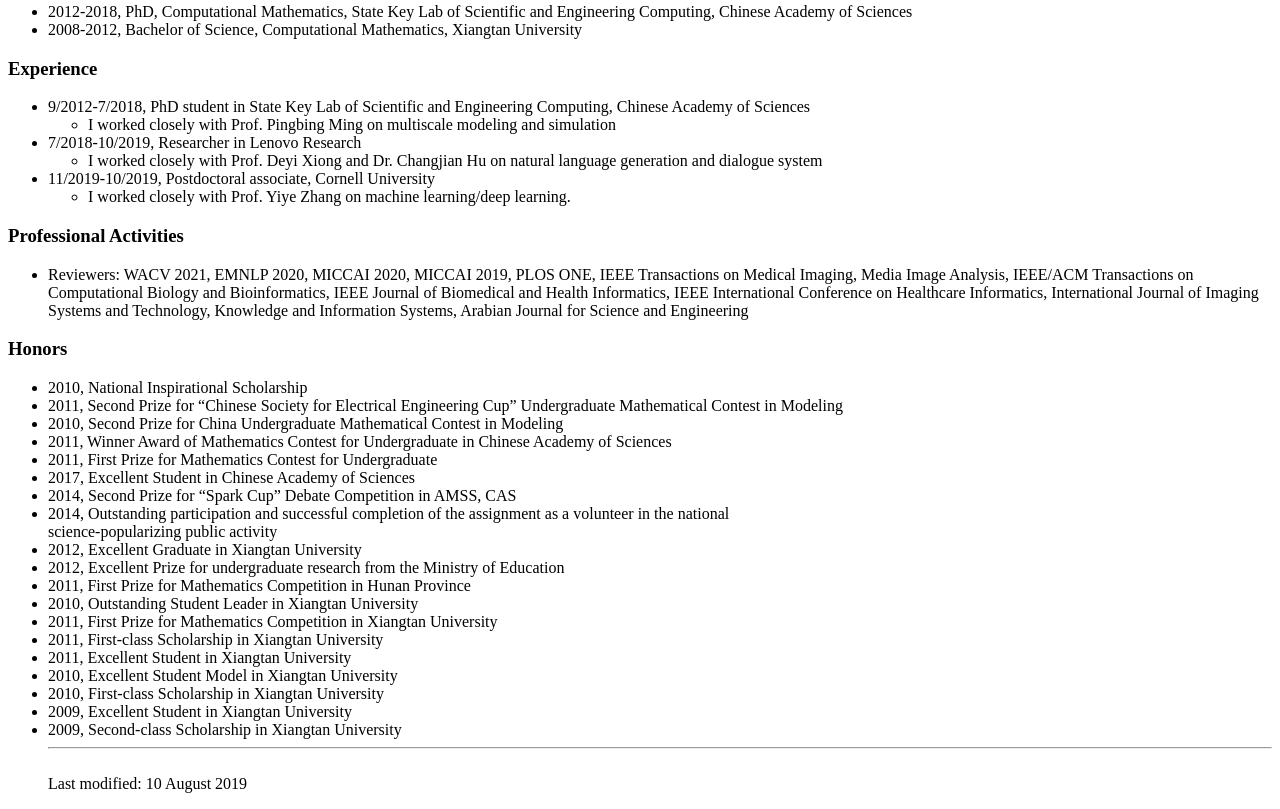
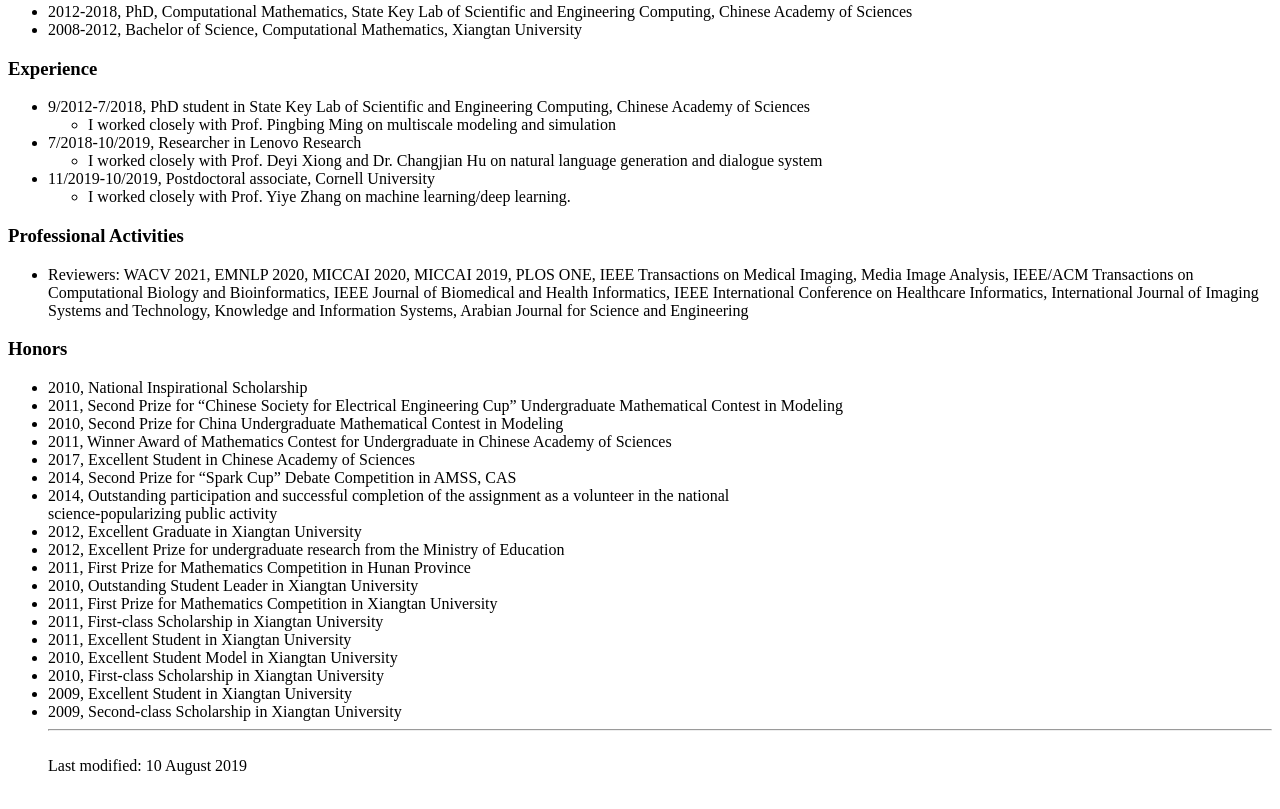
Before and after one commit to YufangHuang/yufanghuang.github.io, a plain HTML site: page index.html in a window 1280 px wide. Shown: the part 513-1322 px from the top of the page. Drawn offline with Linux system fonts and the light colour scheme.

Commit message:
update award

```diff
--- a/index.html
+++ b/index.html
@@ -75,7 +75,6 @@ and Information Systems, Arabian Journal for Science and Engineering</LI>
 <LI>2011, Second Prize for “Chinese Society for Electrical Engineering Cup” Undergraduate Mathematical Contest in Modeling</LI>
 <LI>2010, Second Prize for China Undergraduate Mathematical Contest in Modeling</LI>
 <LI>2011, Winner Award of Mathematics Contest for Undergraduate in Chinese Academy of Sciences</LI>
-<LI>2011, First Prize for Mathematics Contest for Undergraduate</LI>
 <LI>2017, Excellent Student in Chinese Academy of Sciences</LI>
 <LI>2014, Second Prize for “Spark Cup” Debate Competition in AMSS, CAS</LI>
 <LI>2014, Outstanding participation and successful completion of the assignment as a volunteer in the national</LI>
```
